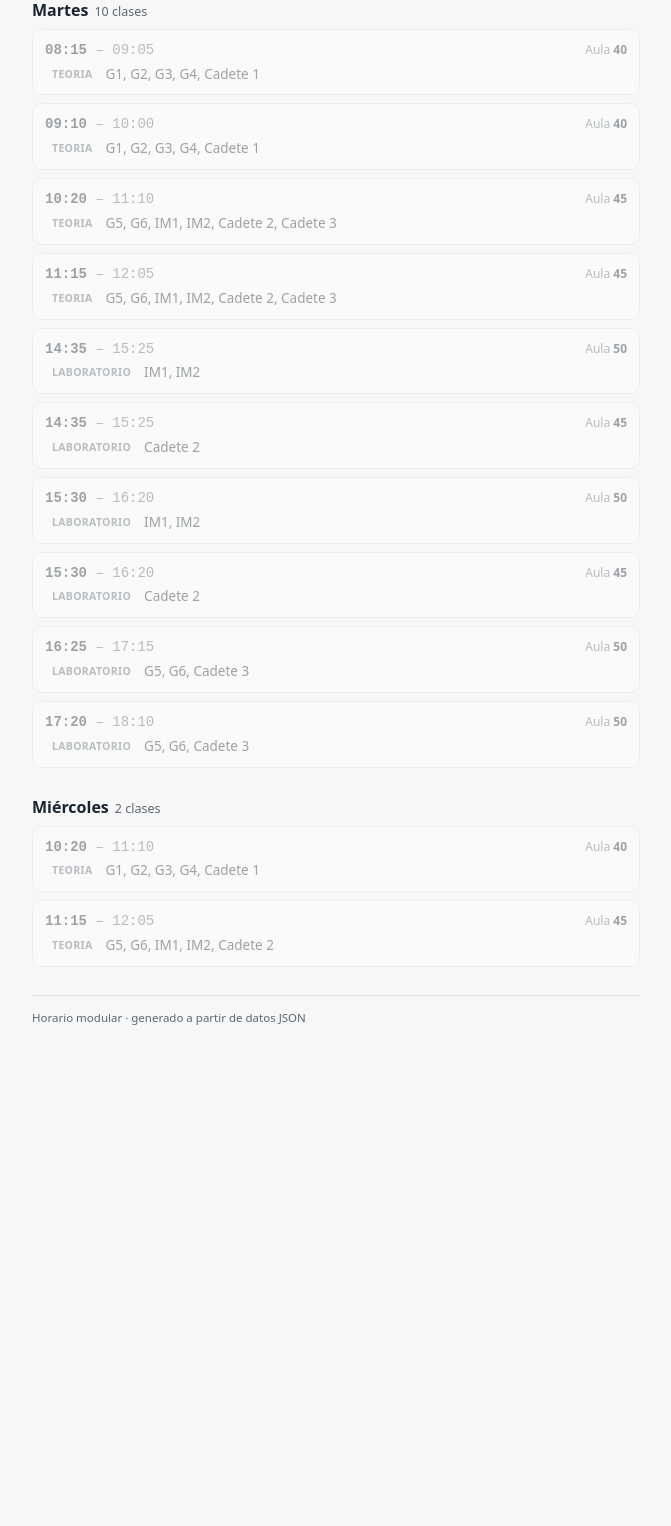
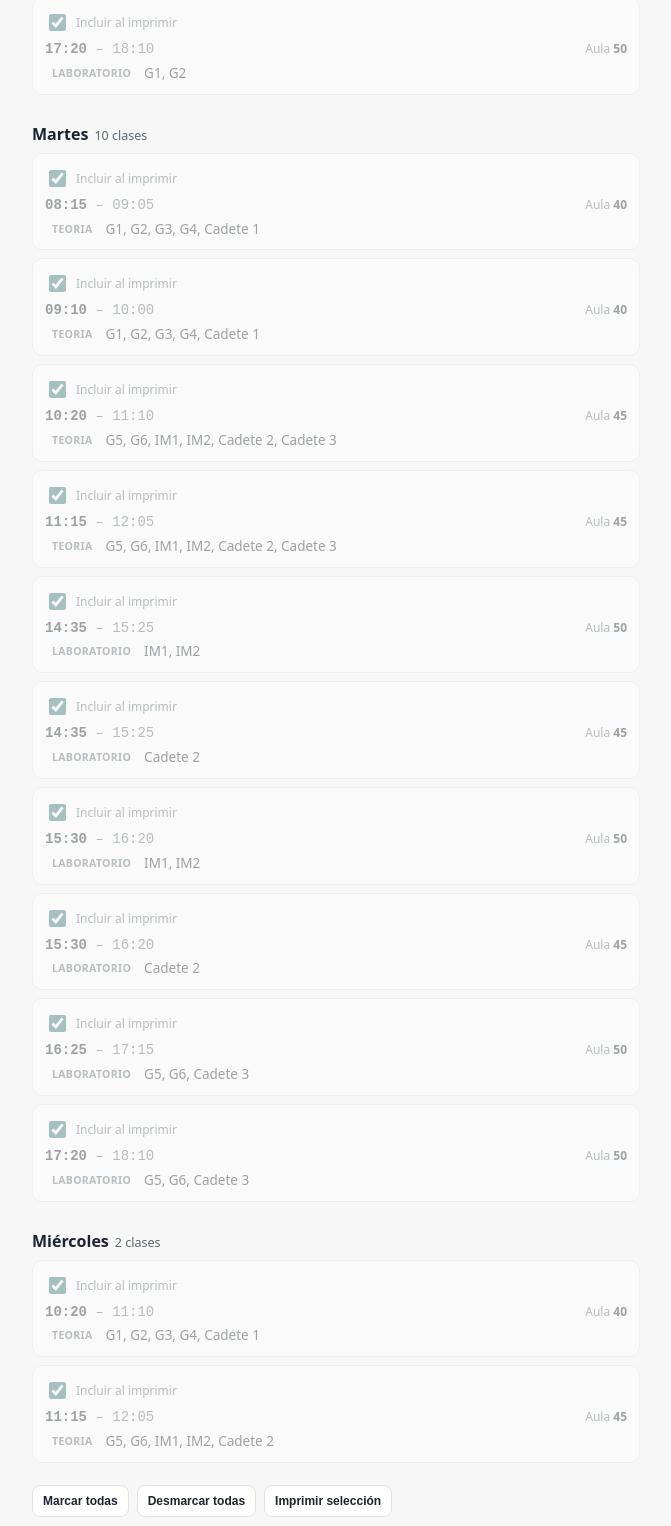
Before and after one commit to guillermolareo-art/Horarios-FSTF2627, a website: page artifact.html in a window 1280 px wide. Shown: the part 1234-2760 px from the top of the page, without its empty margins (304-975 px from the left). Before the commit the page ends 2299 px from the top, so only its background shows below. Drawn offline with Linux system fonts and the light colour scheme.

Commit message:
Resaltar próxima clase y filtrar impresión
Co-authored-by: Copilot <223556219+Copilot@users.noreply.github.com>

```diff
--- a/artifact.html
+++ b/artifact.html
@@ -5,7 +5,7 @@
   <meta name="viewport" content="width=device-width, initial-scale=1, viewport-fit=cover">
   <meta name="color-scheme" content="light dark">
   <title>Horario modular</title>
-  <link rel="stylesheet" href="css/styles.css?v=2026-11-21-final-1">
+  <link rel="stylesheet" href="css/styles.css?v=2026-11-21-print-1">
 </head>
 <body>
   <main class="wrap">
@@ -41,9 +41,14 @@
     </section>
     <nav class="days" id="day-nav" aria-label="Ir a un día"></nav>
     <div id="days"></div>
+    <section class="print-controls" aria-label="Selección para imprimir">
+      <button type="button" id="select-all-print">Marcar todas</button>
+      <button type="button" id="select-none-print">Desmarcar todas</button>
+      <button type="button" id="print-selected">Imprimir selección</button>
+    </section>
     <div id="print-sheet"></div>
     <footer>Horario modular · generado a partir de datos JSON</footer>
   </main>
-  <script type="module" src="js/app.js?v=2026-11-21-final-1"></script>
+  <script type="module" src="js/app.js?v=2026-11-21-print-1"></script>
 </body>
 </html>
--- a/config/config.json
+++ b/config/config.json
@@ -1,5 +1,5 @@
 {
-  "appVersion": "2026-11-21-final-1",
+  "appVersion": "2026-11-21-print-1",
   "title": "Horario FSTF 26-27",
   "subtitle": "Fundamentos de Sistemas y Tecnologías de Fabricación",
   "defaultScheduleId": "fstf-2627",
--- a/css/styles.css
+++ b/css/styles.css
@@ -127,6 +127,17 @@ nav.days a:hover{color:var(--ink);}
   font-family:"IBM Plex Mono",monospace;font-size:9.5px;font-weight:700;
   letter-spacing:.06em;color:var(--accent);margin-bottom:5px;
 }
+.print-select{
+  display:inline-flex;align-items:center;gap:7px;margin-top:2px;
+  font-size:12px;color:var(--muted);cursor:pointer;
+}
+.print-select input{width:17px;height:17px;accent-color:var(--accent);}
+.print-controls{display:flex;gap:8px;flex-wrap:wrap;margin:12px 0;}
+.print-controls button{
+  border:1px solid var(--border);border-radius:8px;background:var(--surface);
+  color:var(--ink);padding:8px 10px;font:700 12px "IBM Plex Sans",sans-serif;
+}
+.slot.is-next{box-shadow:0 0 0 3px var(--accent),0 0 18px var(--accent-soft);}
 
 .week-history{margin-bottom:22px;}
 .week-history h3{
@@ -162,6 +173,7 @@ footer{margin-top:28px;padding-top:14px;border-top:1px solid var(--border);
   .week-tabs, .provisional-banner, .input-tools{display:none !important;}
   nav.days, #days{display:none !important;}
   .week-history{display:none !important;}
+  .print-controls,.print-select{display:none !important;}
   #print-sheet{display:block;}
   #print-sheet table{width:100%;border-collapse:collapse;font-size:14px;}
   #print-sheet caption{text-align:left;font-family:"Libre Franklin",sans-serif;font-weight:800;font-size:17px;margin-bottom:8px;color:#1b2430;}
--- a/js/adapters/json-schedule.js
+++ b/js/adapters/json-schedule.js
@@ -1,4 +1,4 @@
-import { validateSchedule } from "../schedule-model.js";
+import { validateSchedule } from "../schedule-model.js?v=2026-11-21-print-1";
 
 export async function readScheduleFile(file, config) {
   const value = JSON.parse(await file.text());
--- a/js/app.js
+++ b/js/app.js
@@ -1,6 +1,6 @@
-import { readScheduleFile } from "./adapters/json-schedule.js";
-import { validateSchedule } from "./schedule-model.js";
-import { createScheduleView } from "./schedule-view.js";
+import { readScheduleFile } from "./adapters/json-schedule.js?v=2026-11-21-print-1";
+import { validateSchedule } from "./schedule-model.js?v=2026-11-21-print-1";
+import { createScheduleView } from "./schedule-view.js?v=2026-11-21-print-1";
 
 const selector = document.getElementById("schedule-select");
 const fileInput = document.getElementById("schedule-files");
--- a/js/schedule-model.js
+++ b/js/schedule-model.js
@@ -86,3 +86,18 @@ export function findFirstClass(days) {
   }
   return { day: null, item: null };
 }
+
+export function classKey(item) {
+  return [
+    item.dia,
+    item.inicio,
+    item.fin,
+    item.tipo,
+    item.aula ?? "",
+    item.grupos,
+  ].join("|");
+}
+
+export function filterPrintClasses(classes, excludedKeys) {
+  return (classes || []).filter((item) => !excludedKeys.has(classKey(item)));
+}
--- a/js/schedule-view.js
+++ b/js/schedule-view.js
@@ -1,4 +1,4 @@
-import { countTypes, findFirstClass, findNextClass, minutes, scheduleDays, shortGroups, typeKey, weekCode } from "./schedule-model.js";
+import { classKey, countTypes, filterPrintClasses, findFirstClass, findNextClass, minutes, scheduleDays, shortGroups, typeKey, weekCode } from "./schedule-model.js?v=2026-11-21-print-1";
 
 function node(tag, className, text) {
   const el = document.createElement(tag);
@@ -8,15 +8,40 @@ function node(tag, className, text) {
 }
 
 export function createScheduleView(config, onWeekChange) {
+  const excludedPrintKeys = new Set();
+  let printSchedule = null;
+  let printPreview = false;
   const ui = {
     title: document.getElementById("app-title"), subtitle: document.getElementById("subtitle"),
     weekLabel: document.getElementById("week-label"), source: document.getElementById("source-label"),
     updated: document.getElementById("updated-label"), checked: document.getElementById("checked-label"),
     tabs: document.getElementById("week-tabs"), banner: document.getElementById("provisional-banner"),
     history: document.getElementById("week-history-body"), nav: document.getElementById("day-nav"),
-    days: document.getElementById("days"), print: document.getElementById("print-sheet")
+    days: document.getElementById("days"), print: document.getElementById("print-sheet"),
+    selectAllPrint: document.getElementById("select-all-print"),
+    selectNonePrint: document.getElementById("select-none-print"),
+    printSelected: document.getElementById("print-selected")
   };
   const daysOrder = config.daysOrder || ["Lunes", "Martes", "Miércoles", "Jueves", "Viernes", "Sábado", "Domingo"];
+
+  function activeClassesForPrint() {
+    if (!printSchedule) return [];
+    return (printPreview ? printSchedule.proximaSemana : printSchedule)?.clases || [];
+  }
+
+  ui.selectAllPrint?.addEventListener("click", () => {
+    activeClassesForPrint().forEach((item) => excludedPrintKeys.delete(classKey(item)));
+    document.querySelectorAll(".print-select input").forEach((checkbox) => { checkbox.checked = true; });
+    if (printSchedule) renderPrintSheet(printSchedule, printPreview);
+  });
+  ui.selectNonePrint?.addEventListener("click", () => {
+    activeClassesForPrint().forEach((item) => excludedPrintKeys.add(classKey(item)));
+    document.querySelectorAll(".print-select input").forEach((checkbox) => { checkbox.checked = false; });
+    if (printSchedule) renderPrintSheet(printSchedule, printPreview);
+  });
+  ui.printSelected?.addEventListener("click", () => {
+    if (typeof window.print === "function") window.print();
+  });
 
   function renderTabs(schedule, view) {
     ui.tabs.replaceChildren();
@@ -53,9 +78,20 @@ export function createScheduleView(config, onWeekChange) {
     }
   }
 
-  function addClassCard(container, item, flags = {}) {
+  function addClassCard(container, item, flags = {}, onSelectionChange) {
     const card = node("article", ["slot", flags.isNow && "is-now", flags.isPast && "is-past", flags.isNext && "is-next"].filter(Boolean).join(" "));
     if (flags.isNext) card.append(node("div", "next-tag", "PRÓXIMA CLASE"));
+    const selection = node("label", "print-select");
+    const checkbox = node("input");
+    checkbox.type = "checkbox";
+    checkbox.checked = !excludedPrintKeys.has(classKey(item));
+    checkbox.addEventListener("change", () => {
+      if (checkbox.checked) excludedPrintKeys.delete(classKey(item));
+      else excludedPrintKeys.add(classKey(item));
+      onSelectionChange?.();
+    });
+    selection.append(checkbox, document.createTextNode(" Incluir al imprimir"));
+    card.append(selection);
     const row = node("div", "slot-row1");
     const time = node("div", "t mono");
     time.append(document.createTextNode(item.inicio), node("span", "end", item.fin));
@@ -121,16 +157,20 @@ export function createScheduleView(config, onWeekChange) {
           isNow: !preview && dayIndex === upcoming?.todayIndex && upcoming.nowMinute >= start && upcoming.nowMinute < end,
           isPast: !preview && (dayIndex < upcoming?.todayIndex || (dayIndex === upcoming?.todayIndex && upcoming.nowMinute >= end)),
           isNext: !preview && upcoming?.day === day && upcoming.item === item
-        });
+        }, () => renderPrintSheet(schedule, preview));
       });
       ui.days.append(section);
     }
   }
 
-  function renderPrintSheet(schedule) {
-    const days = scheduleDays(schedule.clases, daysOrder);
+  function renderPrintSheet(schedule, preview = false) {
+    printSchedule = schedule;
+    printPreview = preview;
+    const active = preview ? schedule.proximaSemana : schedule;
+    const selectedClasses = filterPrintClasses(active?.clases || [], excludedPrintKeys);
+    const days = scheduleDays(selectedClasses, daysOrder);
     const table = node("table");
-    const etiquetaProvisional = schedule.provisional ? " · PROVISIONAL" : "";
+    const etiquetaProvisional = active?.provisional ? " · PROVISIONAL" : "";
     table.append(node("caption", "", `Resumen días y horas · ${schedule.title || config.title}${etiquetaProvisional}`));
     const head = node("thead");
     const headerRow = node("tr");
@@ -153,8 +193,10 @@ export function createScheduleView(config, onWeekChange) {
       body.append(row);
     }
     table.append(head, body);
-    const totalMinutes = schedule.clases.reduce((sum, item) => sum + minutes(item.fin) - minutes(item.inicio), 0);
-    const meta = node("div", "meta", `Actualizado: ${schedule.actualizado} · ${schedule.clases.length} sesiones · ${Math.floor(totalMinutes / 60)}h ${totalMinutes % 60 ? `${totalMinutes % 60}min` : ""} lectivas${etiquetaProvisional}`);
+    const totalMinutes = selectedClasses.reduce((sum, item) => sum + minutes(item.fin) - minutes(item.inicio), 0);
+    const meta = node("div", "meta", selectedClasses.length
+      ? `Actualizado: ${active.actualizado} · ${selectedClasses.length} sesiones seleccionadas · ${Math.floor(totalMinutes / 60)}h ${totalMinutes % 60 ? `${totalMinutes % 60}min` : ""} lectivas${etiquetaProvisional}`
+      : "No hay sesiones seleccionadas para imprimir.");
     const summary = node("div", "summary");
     summary.append(table, meta);
     ui.print.replaceChildren(summary);
@@ -164,10 +206,11 @@ export function createScheduleView(config, onWeekChange) {
     render(schedule, view) {
       ui.title.textContent = schedule.title || config.title;
       ui.subtitle.textContent = schedule.subtitle || config.subtitle || "";
+      const preview = view === "proxima" && Boolean(schedule.proximaSemana?.clases?.length);
       renderTabs(schedule, view);
       renderHistory(schedule);
-      renderSchedule(schedule, view === "proxima" && Boolean(schedule.proximaSemana?.clases?.length));
-      renderPrintSheet(schedule);
+      renderSchedule(schedule, preview);
+      renderPrintSheet(schedule, preview);
     }
   };
 }
```
Also changed, not shown: tests/schedule-model.test.mjs (+10 -1 lines).
